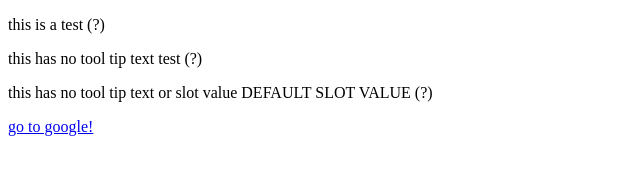
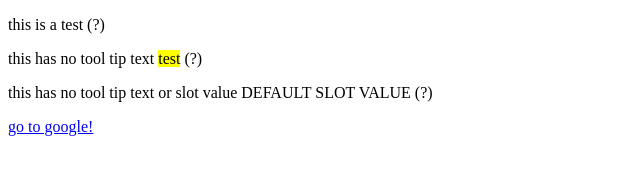
Before and after one commit to JNickBaughan/web-components, a plain HTML site: page index.html in a window 1280 px wide. Shown: the full height of the page, 0-640 px from the left. Drawn offline with Linux system fonts and the light colour scheme.

Commit message:
slot is not part of shadow dom, can still be styled

```diff
--- a/index.html
+++ b/index.html
@@ -4,13 +4,18 @@
     <meta charset="UTF-8" />
     <meta name="viewport" content="width=device-width, initial-scale=1.0" />
     <title>Web Components</title>
+    <style>
+      span {
+        background-color: yellow;
+      }
+    </style>
     <script src="./tooltip.js"></script>
     <script src="./confirm-link.js"></script>
   </head>
   <body>
     <p>this is a <tool-tip text="this is the text for tool tip">test</tool-tip></p>
 
-    <p>this has no tool tip text <tool-tip >test</tool-tip></p>
+    <p>this has no tool tip text <tool-tip ><span>test</span></tool-tip></p>
 
     <p>this has no tool tip text or slot value <tool-tip ></tool-tip></p>
     <a is="confirm-link" href="https://www.google.com">go to google!</a>
```
